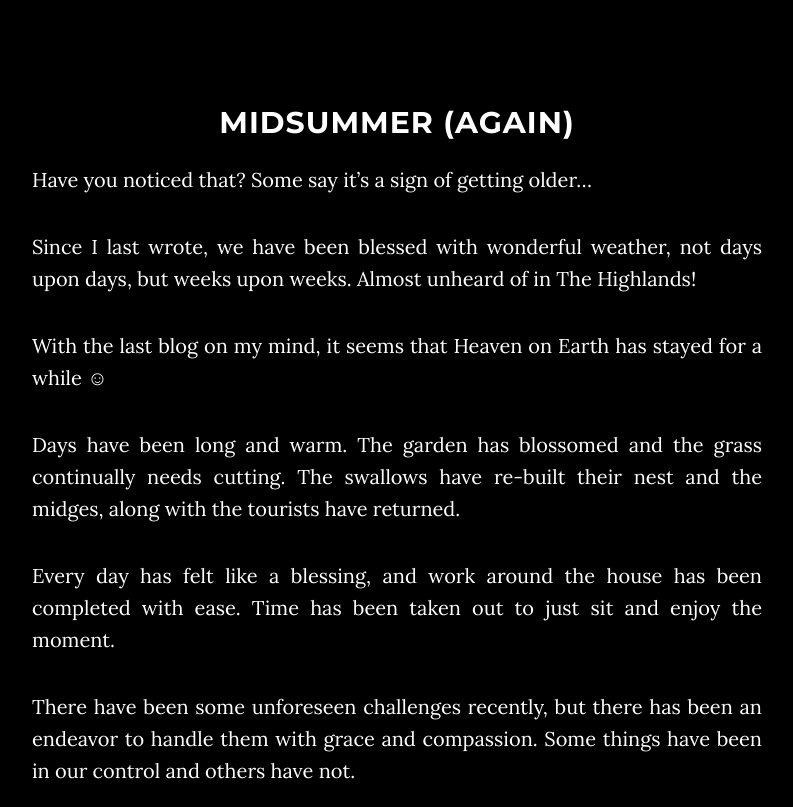
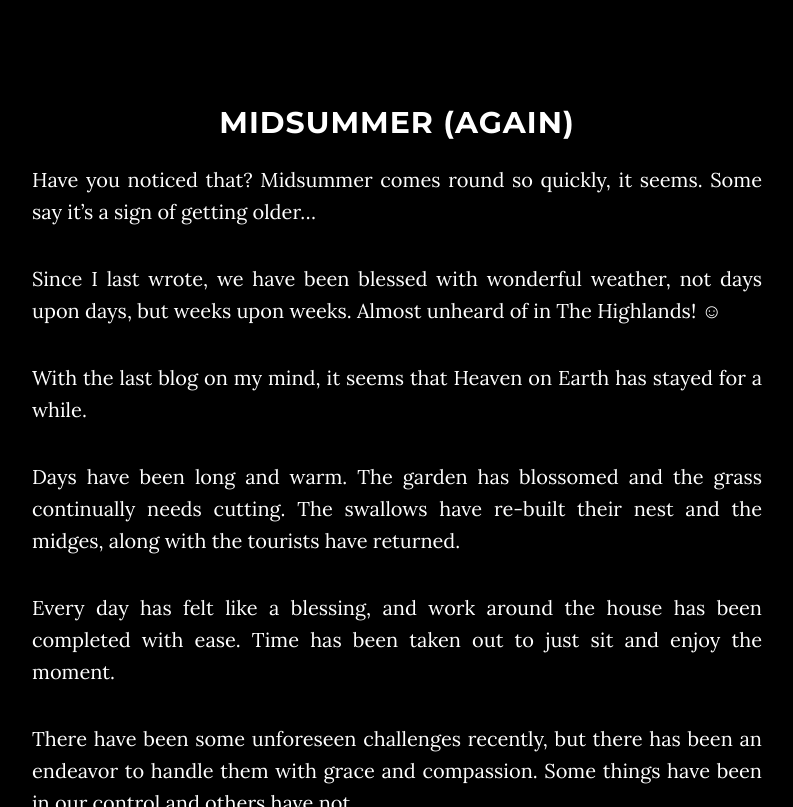
Before and after one commit to cardsfromtheedge/cardsfromtheedge.github.io, a Jekyll site: the page built from _posts/2018-07-20-Midsummer-Storm.md, in a window 1280 px wide and 900 px high, scrolled down 811 px, cut to the strip 93-900 px from the top of the window. Shown: the whole strip, without its empty margins (243-1036 px from the left). Built offline with Jekyll 4.4.1, drawn with Linux system fonts in a browser that asks for light colours.

Commit message:
Update 2018-07-20-Midsummer-Storm.md

```diff
--- a/_posts/2018-07-20-Midsummer-Storm.md
+++ b/_posts/2018-07-20-Midsummer-Storm.md
@@ -6,11 +6,11 @@ date:       2018-07-20 12:00:00
 author:     "Jo Turner"
 header-img: "img/midsummerstorm.jpg"
 ---
-Have you noticed that? Some say it’s a sign of getting older…
+Have you noticed that? Midsummer comes round so quickly, it seems. Some say it’s a sign of getting older…
 
-Since I last wrote, we have been blessed with wonderful weather, not days upon days, but weeks upon weeks. Almost unheard of in The Highlands!
+Since I last wrote, we have been blessed with wonderful weather, not days upon days, but weeks upon weeks. Almost unheard of in The Highlands! ☺
 
-With the last blog on my mind, it seems that Heaven on Earth has stayed for a while ☺
+With the last blog on my mind, it seems that Heaven on Earth has stayed for a while.
 
 Days have been long and warm. The garden has blossomed and the grass continually needs cutting. The swallows have re-built their nest and the midges, along with the tourists have returned.
 
```
